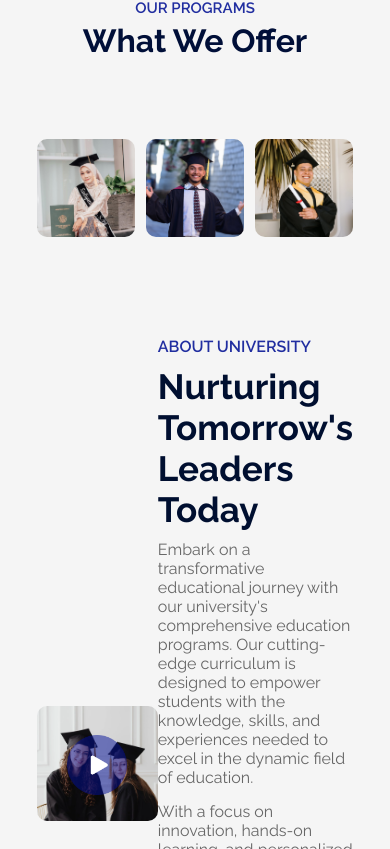
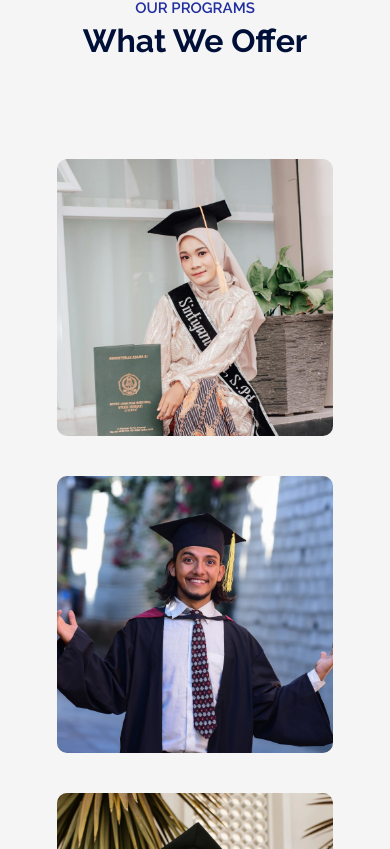
Before and after one commit to PranitaKute/Educity, a React app: page / in a window 390 px wide. Shown: the part 915-1764 px from the top of the page. Built offline with nearby package versions, Linux system fonts and the light colour scheme; the HTML template or start-up script is replaced by a standard one.

Commit message:
Update programs.css to make responsive

```diff
--- a/src/components/Programs/programs.css
+++ b/src/components/Programs/programs.css
@@ -46,3 +46,15 @@
     opacity: 1;
     padding-top: 0;
 }
+
+/* Media Query */
+@media(max-width: 650px){
+    .programs{
+        flex-direction: column;
+    }
+
+    .program{
+        flex-basis: 100%;
+        margin: 20px;
+    }
+}
```
